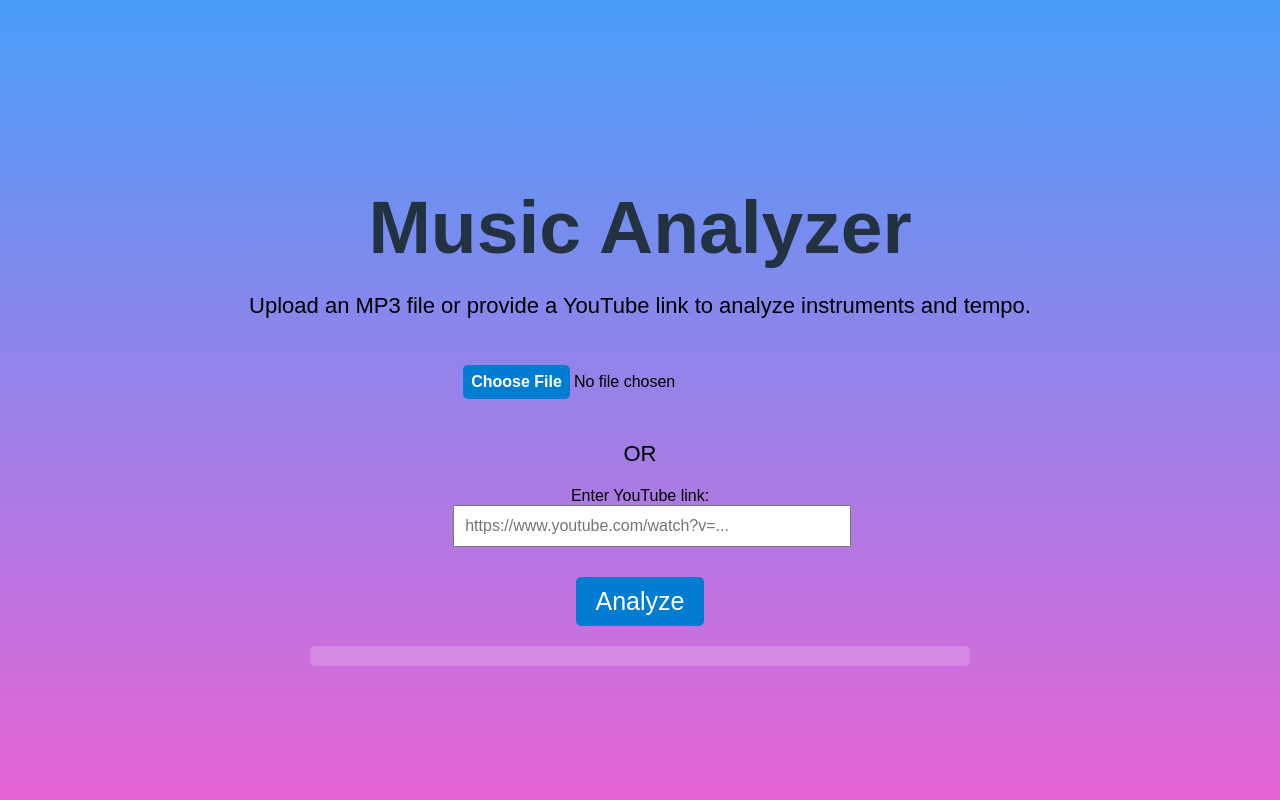
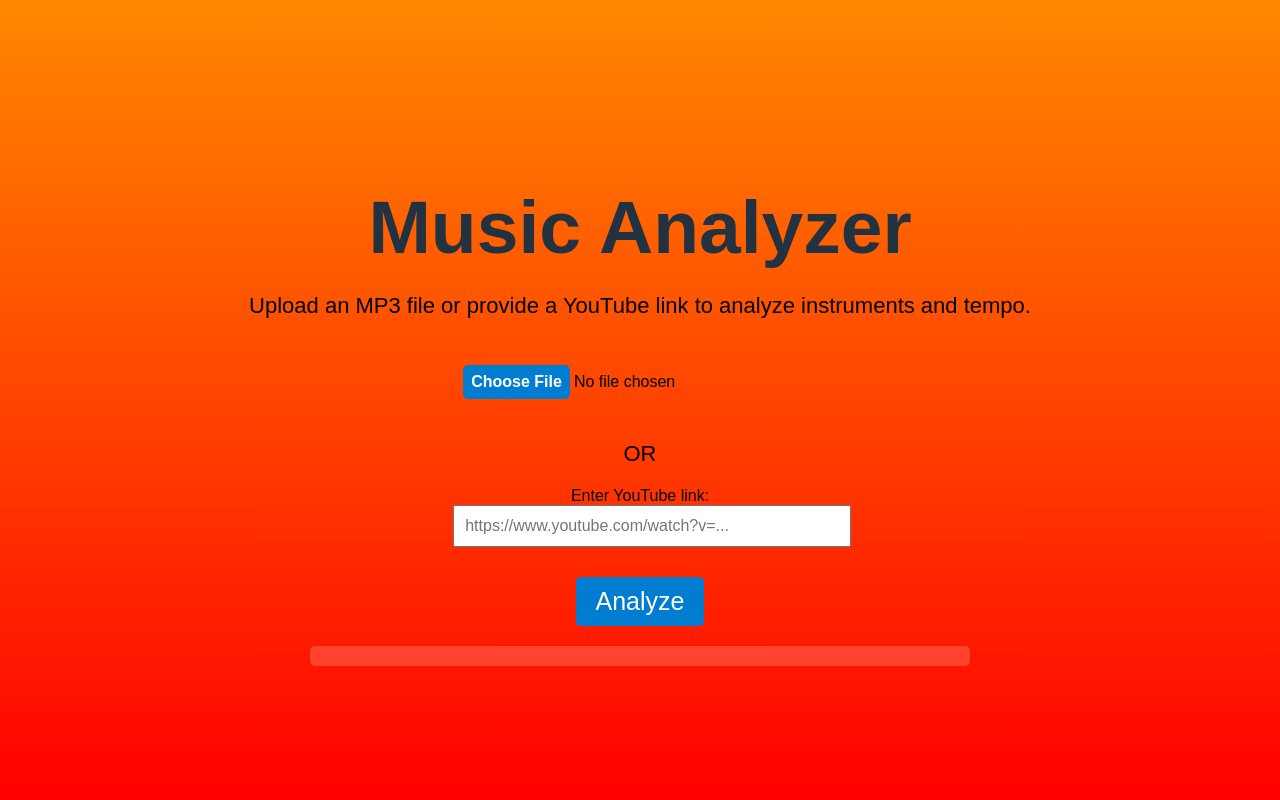
Before and after one commit to StudentTraineeCenter/music-analyzer, a Flask app: page / in a window 1280 px wide. Run offline with Flask 3, Linux system fonts and the light colour scheme.

Commit message:
change of colors

```diff
--- a/static/styles.css
+++ b/static/styles.css
@@ -2,7 +2,7 @@ body {
     font-family: Arial, sans-serif;
     margin: 0;
     padding: 0;
-    background: linear-gradient(0deg, #e864d6 0%, #489ef9 100%);
+    background: linear-gradient(0deg, #ff0000 0%, #ff8800 100%);
     color: #000000;
     display: flex;
     flex-direction: column;
```
